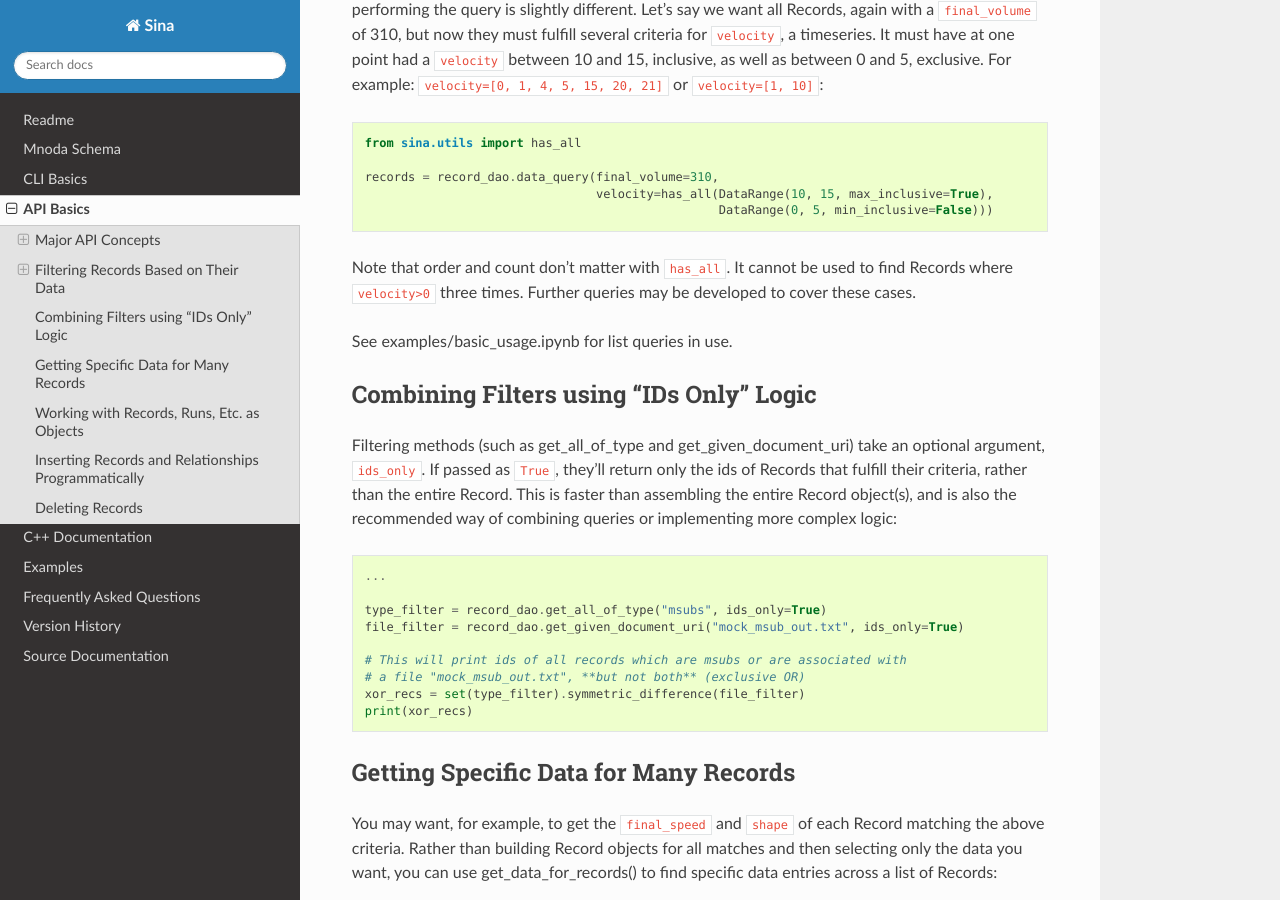
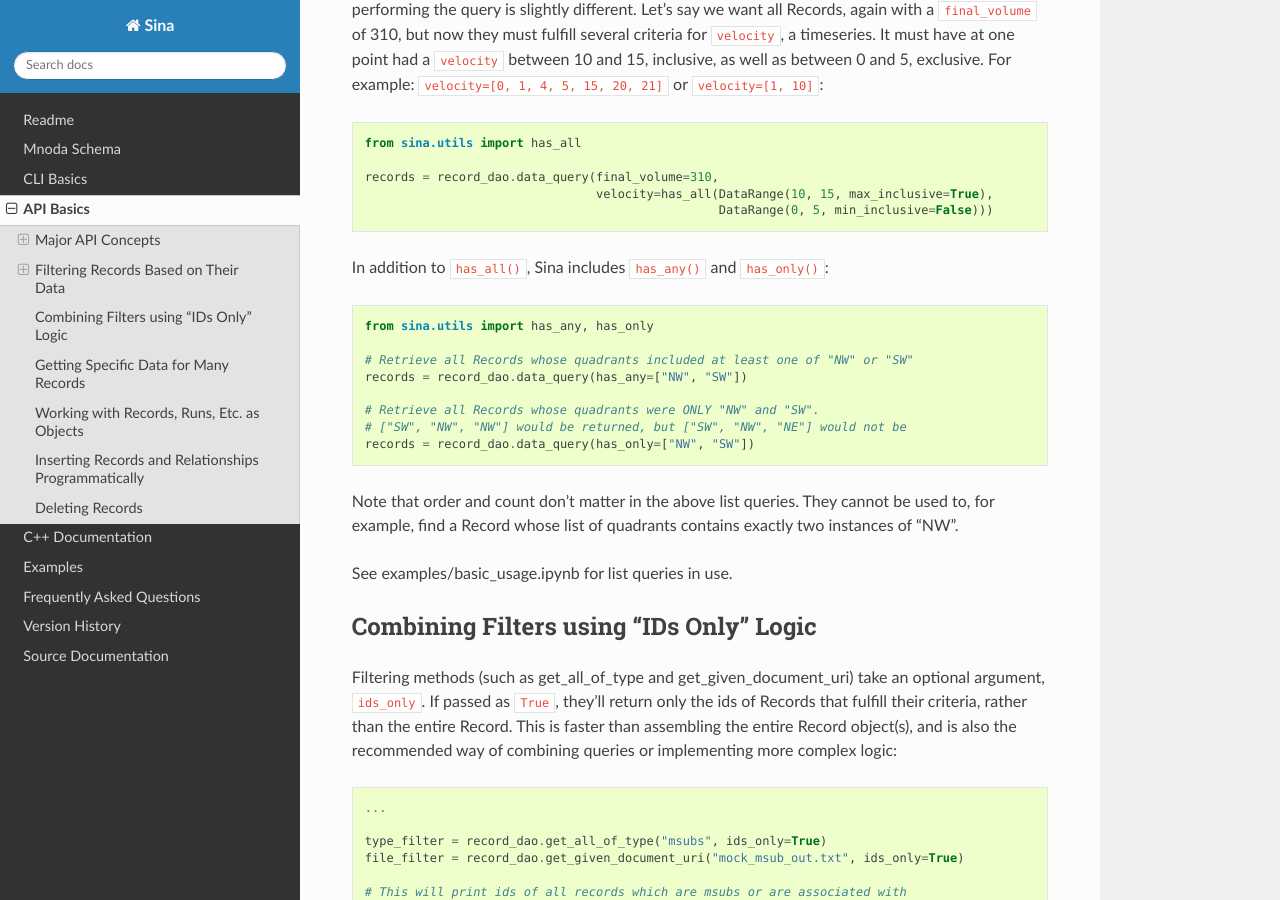
Before and after one commit to LLNL/Sina, a Sphinx documentation site: the page built from python/docs/source/api_basics.rst, in a window 1280 px wide and 900 px high, scrolled down 2396 px. Built offline with Sphinx 7.4.7 and the Read the Docs theme 2.0.0, drawn with Linux system fonts in a browser that asks for light colours; pages that are not in the unit, such as notebooks, are missing from menus; the version number could not be read and is left out.

Commit message:
SIBO-664: Document has_only and has_any

```diff
--- a/python/docs/source/api_basics.rst
+++ b/python/docs/source/api_basics.rst
@@ -120,9 +120,20 @@ exclusive. For example:  :code:`velocity=[0, 1, 4, 5, 15, 20, 21]` or
                                   velocity=has_all(DataRange(10, 15, max_inclusive=True),
                                                    DataRange(0, 5, min_inclusive=False)))
 
-Note that order and count don't matter with :code:`has_all`. It cannot be
-used to find Records where :code:`velocity>0` three times. Further queries may
-be developed to cover these cases.
+In addition to :code:`has_all()`, Sina includes :code:`has_any()` and :code:`has_only()`::
+
+  from sina.utils import has_any, has_only
+
+  # Retrieve all Records whose quadrants included at least one of "NW" or "SW"
+  records = record_dao.data_query(has_any=["NW", "SW"])
+
+  # Retrieve all Records whose quadrants were ONLY "NW" and "SW".
+  # ["SW", "NW", "NW"] would be returned, but ["SW", "NW", "NE"] would not be
+  records = record_dao.data_query(has_only=["NW", "SW"])
+
+Note that order and count don't matter in the above list queries. They cannot be
+used to, for example, find a Record whose list of quadrants contains exactly two
+instances of "NW".
 
 See examples/basic_usage.ipynb for list queries in use.
 
```
Also changed, not shown: 1 other file.
